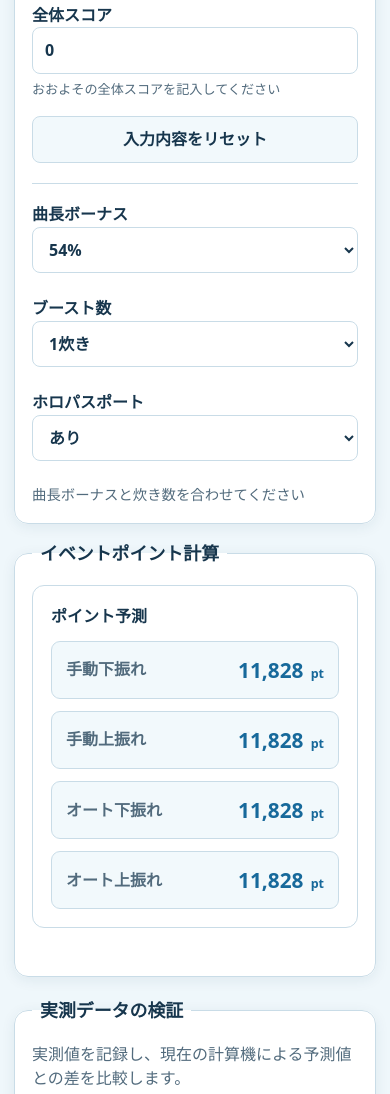
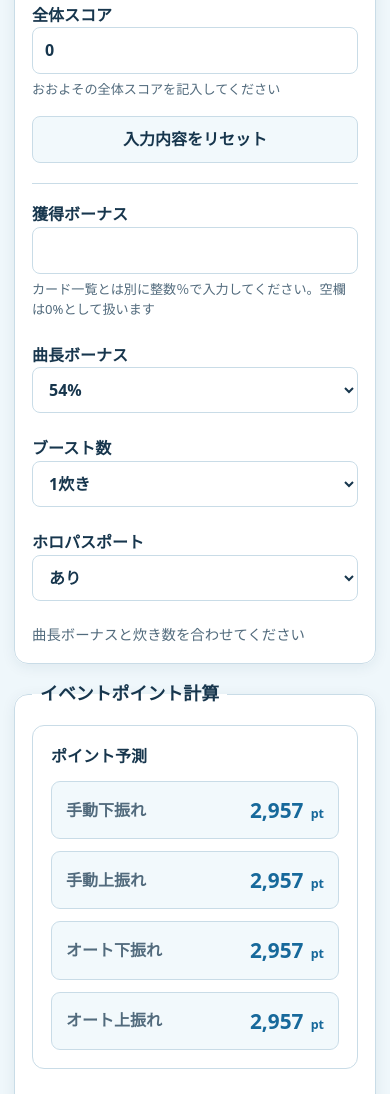
Before and after one commit to 21noname-lab/hololive-dreams-calculator, a plain HTML site: page index.html in a window 390 px wide. Shown: the part 2512-3606 px from the top of the page. Drawn offline with Linux system fonts and the light colour scheme.

Commit message:
Add independent manual bonus input
Co-authored-by: Copilot <223556219+Copilot@users.noreply.github.com>

```diff
--- a/index.html
+++ b/index.html
@@ -4,6 +4,7 @@
   <meta charset="utf-8">
   <meta name="viewport" content="width=device-width, initial-scale=1">
   <meta name="description" content="編成とライブ条件からイベントポイントを計算します。&#10;※URL共有はホロドリ公式鯖のみでお願いいたします。">
+  <meta property="og:title" content="ホロライブドリームス ポイント計算機">
   <meta property="og:description" content="編成とライブ条件からイベントポイントを計算します。&#10;※URL共有はホロドリ公式鯖のみでお願いいたします。">
   <meta name="theme-color" content="#17699b">
   <title>ホロライブドリームス ポイント計算機</title>
@@ -78,6 +79,11 @@
       </div>
 
       <div class="bonus-settings-group">
+        <label for="bonus-percent">
+          獲得ボーナス
+          <input id="bonus-percent" type="text" inputmode="numeric" pattern="[0-9]*" value="" autocomplete="off">
+          <span class="field-help">カード一覧とは別に整数％で入力してください。空欄は0%として扱います</span>
+        </label>
         <label for="song-rate">
           曲長ボーナス
           <select id="song-rate"></select>
--- a/script.js
+++ b/script.js
@@ -202,6 +202,10 @@ function calculateAdditionalPoints({ liveMode, unitScore, multiScore, scoreCorre
 function validateLiveInputs(liveMode) {
   const unitScore = getSafeNumber("#unit-score");
   const multiScore = getSafeNumber("#multi-score");
+  const bonusInput = document.querySelector("#bonus-percent");
+  const bonusPercent = bonusInput && bonusInput.value.trim() === ""
+    ? 0
+    : getSafeNumber("#bonus-percent");
   const songRatePercent = getSafeNumber("#song-rate");
   const boostCount = getSafeNumber("#boost-count");
   const boostRate = BOOST_MULTIPLIERS[boostCount];
@@ -209,6 +213,9 @@ function validateLiveInputs(liveMode) {
   if (unitScore === null || unitScore < 0) return { error: "リザルトスコアを0以上で入力してください。" };
   if (liveMode === "multi" && (multiScore === null || multiScore < 0)) {
     return { error: "全体スコアを0以上で入力してください。" };
+  }
+  if (bonusPercent === null || bonusPercent < 0) {
+    return { error: "獲得ボーナスを0以上で入力してください。" };
   }
   if (songRatePercent === null || songRatePercent < 14 || songRatePercent > 54) {
     return { error: "曲長ボーナスを選択してください。" };
@@ -220,6 +227,7 @@ function validateLiveInputs(liveMode) {
   return {
     unitScore,
     multiScore: multiScore ?? 0,
+    bonusPercent,
     songRate: songRatePercent / 100,
     boostRate
   };
@@ -238,8 +246,8 @@ function updateCalculator() {
   const mode = eventSetting.rateTable;
   const liveMode = document.querySelector("#live-mode").value;
   normalizeCharacterStatuses(eventType);
-  const bonus = calculateFormationBonus(mode, getCharacterSettings());
-  document.querySelector("#formation-bonus").textContent = `${bonus}%`;
+  const formationBonus = calculateFormationBonus(mode, getCharacterSettings());
+  document.querySelector("#formation-bonus").textContent = `${formationBonus}%`;
   updateLiveDisplay(liveMode);
 
   const values = validateLiveInputs(liveMode);
@@ -262,7 +270,7 @@ function updateCalculator() {
     unitScore: values.unitScore,
     multiScore: values.multiScore,
     scoreCorrection: eventSetting.scoreCorrection,
-    bonus,
+    bonus: values.bonusPercent,
     passMultiplier,
     songRate: values.songRate,
     boostRate: values.boostRate
@@ -274,7 +282,7 @@ function updateCalculator() {
     unitScore: values.unitScore,
     multiScore: values.multiScore,
     scoreCorrection: eventSetting.scoreCorrection,
-    bonus,
+    bonus: values.bonusPercent,
     passMultiplier,
     songRate: values.songRate,
     boostRate: values.boostRate
@@ -334,7 +342,7 @@ function restoreSettings() {
   });
   updateCharacterStatusOptions(document.querySelector("#event-mode").value);
 
-  ["unit-score", "multi-score"].forEach((id) => {
+  ["unit-score", "multi-score", "bonus-percent"].forEach((id) => {
     const input = document.querySelector(`#${id}`);
     if (input && typeof saved[id] === "string") input.value = saved[id];
   });
@@ -363,6 +371,7 @@ function saveSettings() {
     "live-mode": document.querySelector("#live-mode").value,
     "unit-score": document.querySelector("#unit-score").value,
     "multi-score": document.querySelector("#multi-score").value,
+    "bonus-percent": document.querySelector("#bonus-percent").value,
     "song-rate": document.querySelector("#song-rate").value,
     "boost-count": document.querySelector("#boost-count").value,
     holopass: document.querySelector("#holopass").value,
@@ -381,6 +390,7 @@ function saveSettings() {
 function resetSettings() {
   document.querySelector("#unit-score").value = "0";
   document.querySelector("#multi-score").value = "0";
+  document.querySelector("#bonus-percent").value = "";
   updateCalculator();
   saveSettings();
 }
--- a/style.css
+++ b/style.css
@@ -312,7 +312,7 @@ button:hover {
 
 .bonus-settings-group {
   display: grid;
-  grid-template-columns: repeat(3, minmax(0, 1fr));
+  grid-template-columns: repeat(2, minmax(0, 1fr));
   gap: 16px;
   margin-top: 20px;
   padding-top: 18px;
@@ -677,10 +677,6 @@ button:hover {
     grid-template-columns: repeat(2, minmax(0, 1fr));
   }
 
-  .bonus-settings-group {
-    grid-template-columns: repeat(2, minmax(0, 1fr));
-  }
-
   .validation-form-grid {
     grid-template-columns: repeat(2, minmax(0, 1fr));
   }
```
